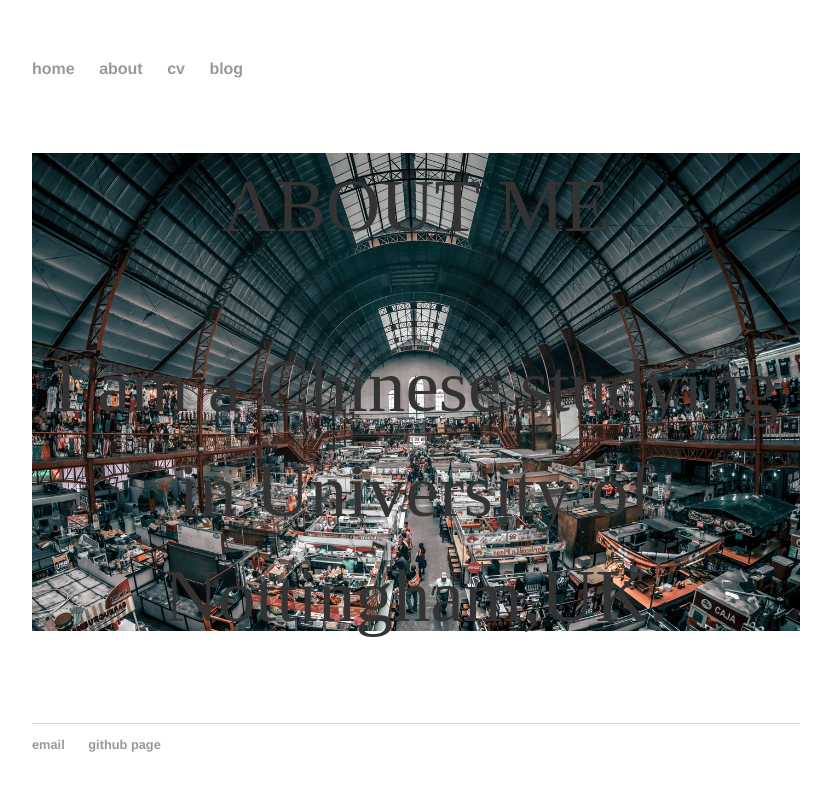
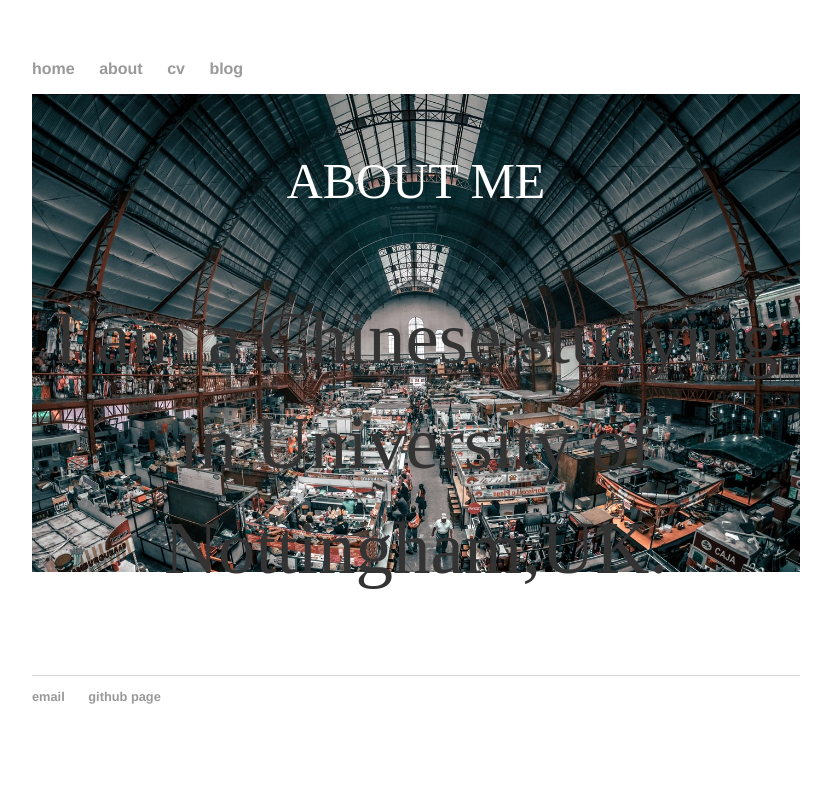
Before and after one commit to scyxx2/lakerschampions.github.io, a Jekyll site: the page built from about/index.html, in a window 1280 px wide. Shown: the top 791 px of the page, without its empty margins (224-1055 px from the left). Built offline with Jekyll 4.4.1, drawn with Linux system fonts in a browser that asks for light colours.

```diff
--- a/about/index.html
+++ b/about/index.html
@@ -3,6 +3,7 @@ layout: default
 title: About Andrew
 ---
 <div class = "blurb">
-  <p>ABOUT ME</p>
+  <br>
+  ABOUT ME
   <p>I am a Chinese studying in University of Nottingham,UK.</p>
 </div>
```
